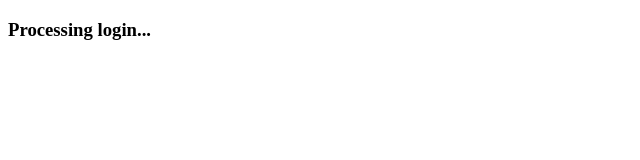
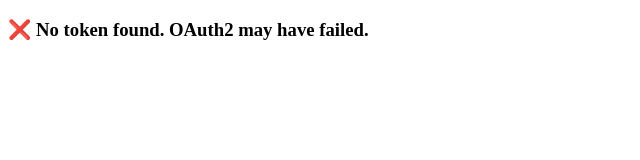
Before and after one commit to OEAMO13/qqqq, a plain HTML site: page oauth2-redirect.html in a window 1280 px wide. Shown: the whole page, without its empty margins (0-640 px from the left). Drawn offline with Linux system fonts and the light colour scheme.

Commit message:
Update oauth2-redirect.html

```diff
--- a/oauth2-redirect.html
+++ b/oauth2-redirect.html
@@ -4,18 +4,21 @@
   <meta charset="UTF-8">
   <title>OAuth2 Redirect</title>
   <script>
+    window.onload = () => {
       const params = new URLSearchParams(window.location.hash.substring(1));
       const accessToken = params.get("access_token");
 
       if (accessToken) {
         localStorage.setItem("discord_access_token", accessToken);
-      window.location.href = "index.html"; // يرجعك للصفحة الرئيسية
+        document.body.innerHTML = "<h3>✅ Logged in! Token captured successfully.</h3>";
       } else {
-      document.body.innerHTML = "<h3>OAuth2 failed. No token found.</h3>";
+        document.body.innerHTML = "<h3>❌ No token found. OAuth2 may have failed.</h3>";
       }
+    };
   </script>
 </head>
 <body>
-  <h3>Processing login...</h3>
+  <h3>OAuth2 Redirect</h3>
+  <p>Waiting for token...</p>
 </body>
 </html>
```
Lines whose indentation alone changed are shown as unchanged.
